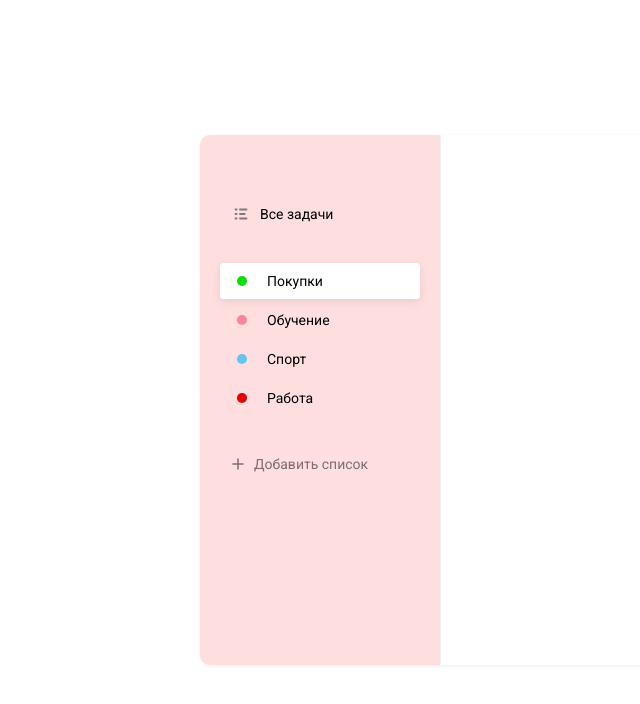
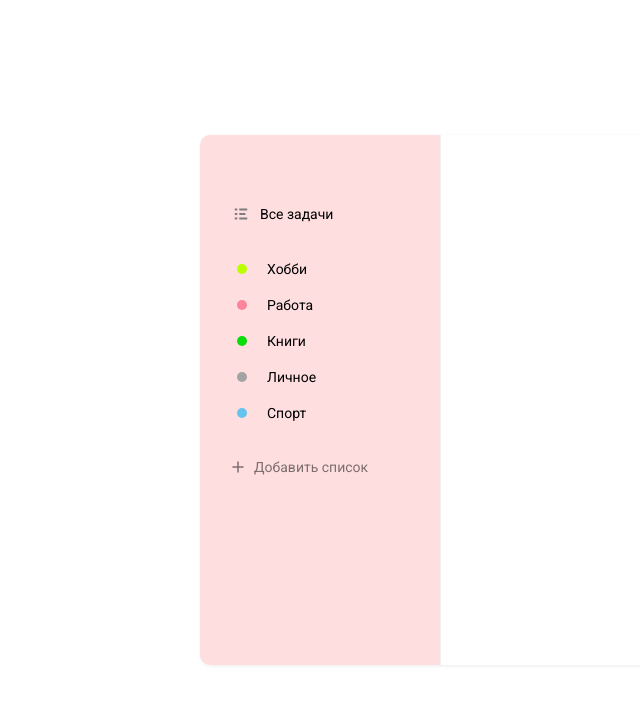
Before and after one commit to theskepticalcat/Quest-List, a React (Create React App) app: page / in a window 1280 px wide. Shown: the top 704 px of the page, without its empty margins (65-705 px from the left). Built offline with nearby package versions, Linux system fonts and the light colour scheme.

Commit message:
Adding a new list

```diff
--- a/src/App.js
+++ b/src/App.js
@@ -1,9 +1,23 @@
+import React from 'react';
 import List from './components/List/List';
 import AddList from './components/AddList/addList';
 
 import database from './assets/database.json';
 
 function App() {
+  const [lists, setList] = React.useState(
+    database.lists.map(item => {
+      item.color = database.colors.find(color => color.id === item.colorId).name;   //вытаскиваем из об-та св-во name
+      return item;
+    })
+  );
+
+  const onAddList = (obj) => {   //изменяем массив с об-тами списка задач
+    const newList = [...lists, obj];
+    console.log(newList);
+    setList(newList);
+  }
+
   return (
     <div className="quests">
       <div className="quests__sidebar">
@@ -20,30 +34,11 @@ function App() {
         />
 
         <List
-          items={[
-            {
-              color: 'green',
-              name: 'Покупки',
-              active: true,
-            },
-            {
-              color: 'pink',
-              name: 'Обучение',
-            },
-            {
-              color: 'blue',
-              name: 'Спорт',
-            },
-            {
-              color: 'red',
-              name: 'Работа',
-            },
-          ]}
-
+          items={lists}
           isRemovable
         />
 
-        <AddList colors={database.colors}/>
+        <AddList onAdd={onAddList} colors={database.colors}/>
 
       </div>
       <div className="quests__tasks"></div>
--- a/src/assets/database.json
+++ b/src/assets/database.json
@@ -2,18 +2,13 @@
     "lists": [
       {
         "id": 1,
-        "name": "Продажи",
+        "name": "Хобби",
         "colorId": 5
       },
       {
         "id": 2,
-        "name": "Фронтенд",
+        "name": "Работа",
         "colorId": 4
-      },
-      {
-        "id": 3,
-        "name": "Фильмы и сериалы",
-        "colorId": 3
       },
       {
         "id": 4,
@@ -31,9 +26,9 @@
         "id": 6
       },
       {
-        "name": "Курс по ReactJS ToDo",
-        "colorId": 7,
-        "id": 7
+        "name": "Другое",
+        "colorId": 8,
+        "id": 6
       }
     ],
     "tasks": [
--- a/src/components/AddList/addList.jsx
+++ b/src/components/AddList/addList.jsx
@@ -5,9 +5,18 @@ import './addList.scss'
 import closeSvg from '../../assets/icons/close.svg'
 
 
-const AddList = ({ colors }) => {
+const AddList = ({ colors, onAdd }) => {
     const [visibleListForm, setVisibleListForm] = React.useState(false);
     const [selectedColor, setColor] = React.useState(colors[0].id);   //дефолтно первый маркер будет выделен
+    const [inputValue, setInputValue] = React.useState('');   //пустое значение, т.к. инпут изначально пустой
+
+    const addList = () => {
+        if(!inputValue) {
+            alert('Введите название списка');
+            return;   //прерывается выполнение
+        }
+        onAdd({id: Math.random(), name: inputValue, colorId: null, color: colors.find(color => color.id === selectedColor).name });   //проверяем совпадает ли id цвета с тем цветом, что мы выбрали
+    }
 
     return (
         <div className="add-list">
@@ -26,6 +35,7 @@ const AddList = ({ colors }) => {
                     () => setVisibleListForm(true)   //Показываем модалку добавления нового списка
                 }
             />
+
             {visibleListForm && (   //Если visibleListForm у нас true, тогда отображается <div>
                 <div className="add-list__form">
                     <img
@@ -34,20 +44,26 @@ const AddList = ({ colors }) => {
                         alt="Close button"
                         className="add-list__form-close-btn"
                     />
-                    <input type="text" className="textarea" placeholder="Название списка"></input>
+
+                    <input
+                        value={inputValue}
+                        onChange={event => setInputValue(event.target.value)}
+                        type="text"
+                        className="textarea"
+                        placeholder="Название списка">
+                    </input>
+
                     <div className="add-list__form-colors">
-                    {
-                        colors.map(color =>
+                    {colors.map(color =>
                             <Marker
-                                onClick={() => setColor(color.id)}   //меняем состояние: null на id цвета
+                                onClick={() => setColor(color.id)}   //меняем состояние selectedColor: null на id цвета
                                 key={color.id}
                                 color={color.name}
                                 className={selectedColor === color.id && 'active'}   //если выбраный цвет соответствует хотя бы одному color.id, тогда добавится .active
                             />
-                        )
-                    }
+                    )}
                     </div>
-                    <button className="button">Добавить</button>
+                    <button onClick={addList} className="button">Добавить</button>
                 </div>
             )}
         </div>
--- a/src/components/List/list.scss
+++ b/src/components/List/list.scss
@@ -1,8 +1,16 @@
 .list {
-    margin-bottom: 30px;
+    margin-bottom: 18px;
+    max-height: 180px;
+    overflow: auto;
+    -ms-overflow-style: none;
 
-    &__add-button {
-      opacity: 0.5;
+      &::-webkit-scrollbar {
+          display: none;
+      }
+
+      &__add-button {
+        opacity: 0.5;
+
       &:hover {
         opacity: 1;
       }
@@ -12,8 +20,11 @@
         display: flex;
         align-items: center;
         padding: 10px 12px;
-        margin-bottom: 3px;
         cursor: pointer;
+
+        /*&:hover {
+          background: rgba(255, 255, 255, 0.3);
+        }*/
 
         &.active {
           background: #FFFFFF;
```
